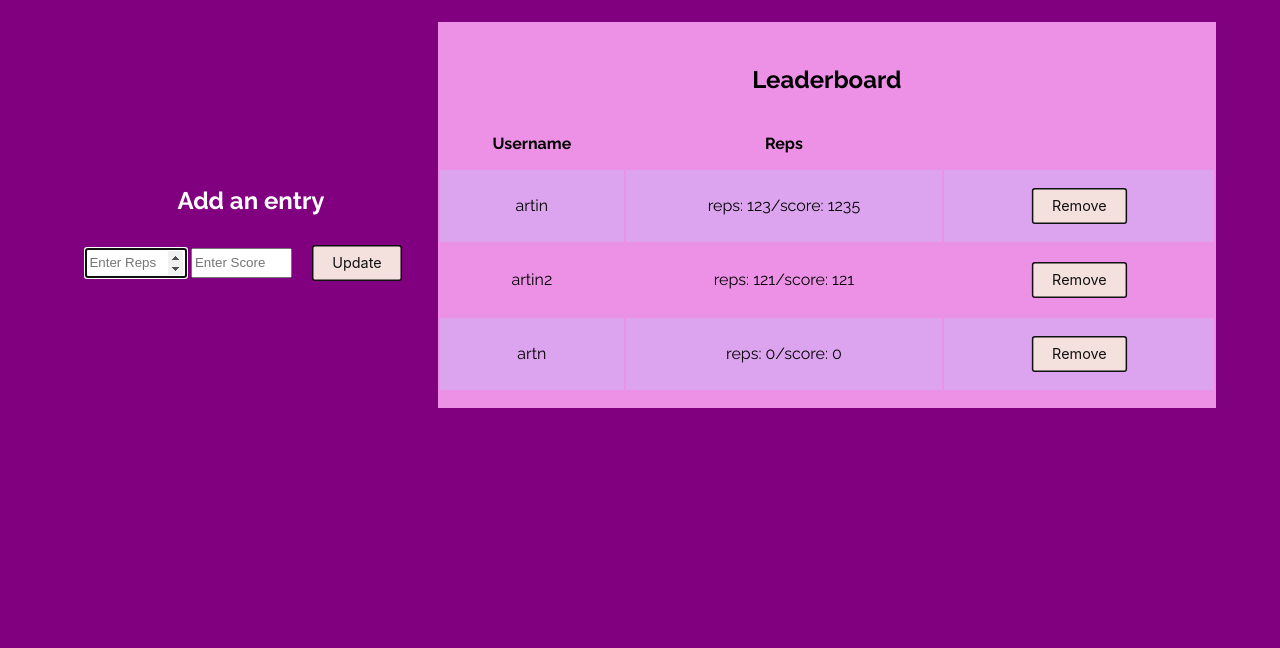
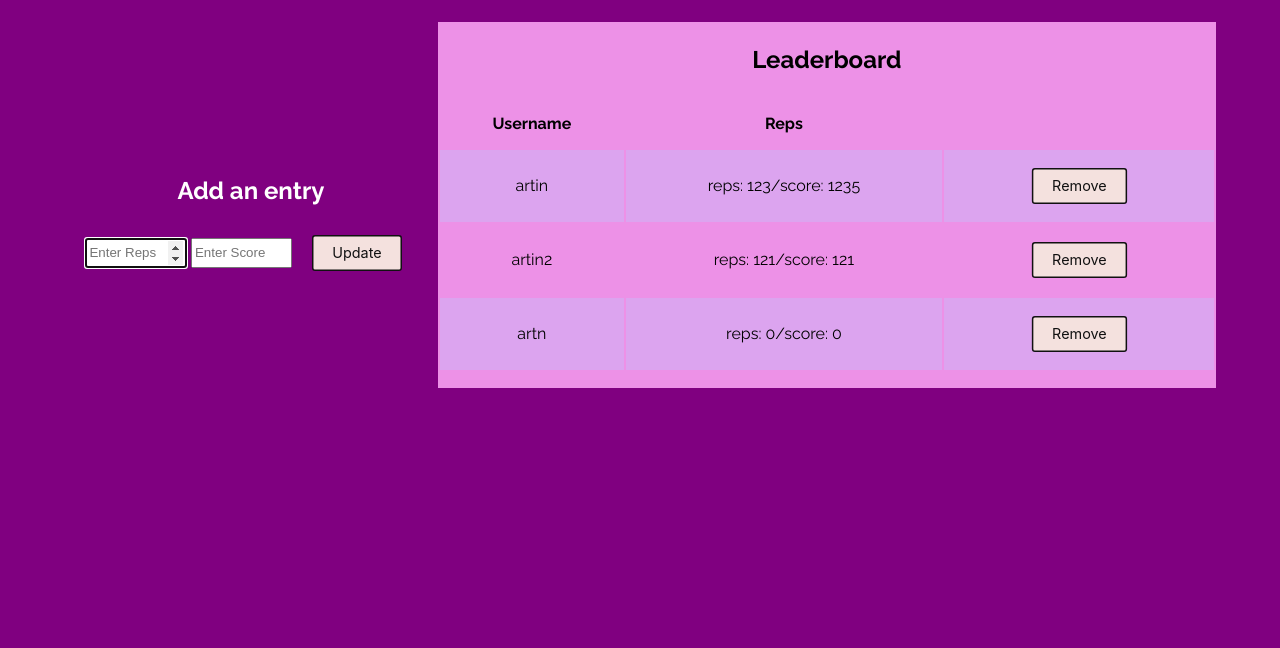
Before and after one commit to DennisY888/StormHacks2024, a Flask app: page /leaderboard in a window 1280 px wide. Shown: the part 69-717 px from the top of the page. Run offline with Flask 3, Linux system fonts and the light colour scheme; a user stored in the database is signed in; data comes from the database, SQL or seed files in the repository.

Commit message:
push again

```diff
--- a/static/styles.css
+++ b/static/styles.css
@@ -159,6 +159,17 @@ body {
 
 .container {
     justify-content: center;
+    align-items: center;
+    margin-left: auto;
+    margin-right: auto;
+    padding-left: 15px;
+    padding-right: 15px;
+    text-align: center;
+    width: 90%;
+}
+
+.containerleaderboard {
+    justify-content: center;
     display: flex;
     align-items: center;
     margin-left: auto;
--- a/templates/leaderboard.html
+++ b/templates/leaderboard.html
@@ -15,7 +15,7 @@
         <div class="header">
             <h1><a id = "logo" href = "/">FitPal</a></h1>
         </div>
-        <div class="container">
+        <div class="containerleaderboard">
             <div class="section">
 
                 <h2>Add an entry</h2>
@@ -28,7 +28,7 @@
 
             </div>
 
-            <div class="section leaderboard">
+            <div class="section1 leaderboard">
 
                 <h2>Leaderboard</h2>
                 <table>
@@ -54,5 +54,6 @@
                         {% endfor %}
                     </tbody>
                 </table>
+            </div>
     </body>
 </html>
```
